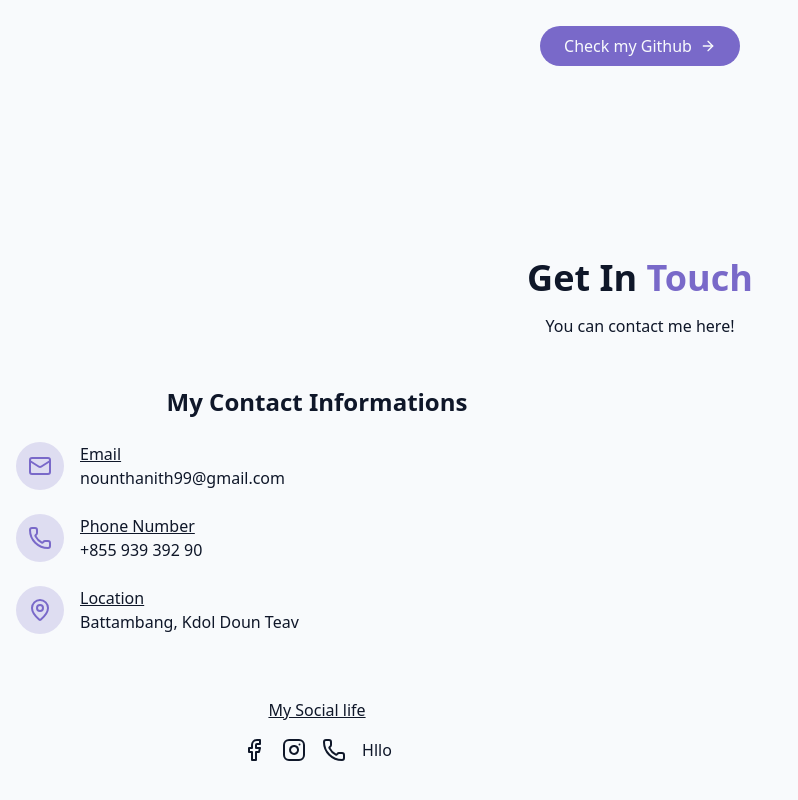
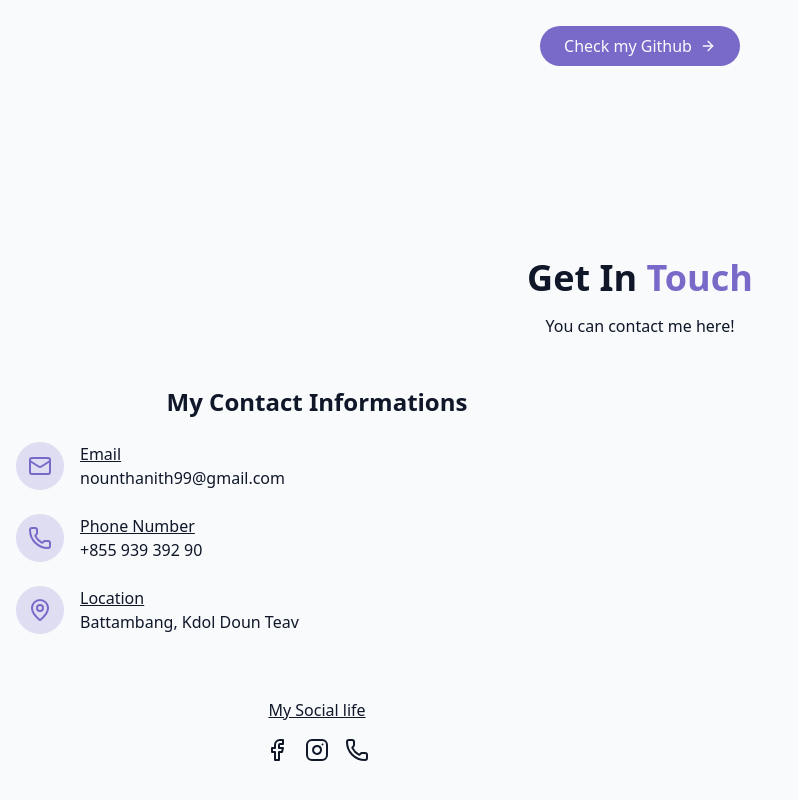
Before and after one commit to nounthanith/portfolio, a React (Vite) app: page / in a window 1280 px wide. Shown: the part 3722-4522 px from the top of the page, without its empty margins (0-798 px from the left). Built offline with nearby package versions, Linux system fonts and the light colour scheme.

Commit message:
change contaact

```diff
--- a/src/components/ContactSection.jsx
+++ b/src/components/ContactSection.jsx
@@ -77,7 +77,7 @@ export const ContactSection = () => {
                     <a target="_blank" href="https://web.facebook.com/tha.nith.549"><Facebook /></a>
                     <a target="_blank" href="https://www.instagram.com/tonq_tong/"><Instagram /></a>
                     <a target="_blank" href="https://t.me/Nuon_Thanith"><Phone /></a>
-                    <p>Hllo</p>
+
                </div>
           </div>
         </div>
```
